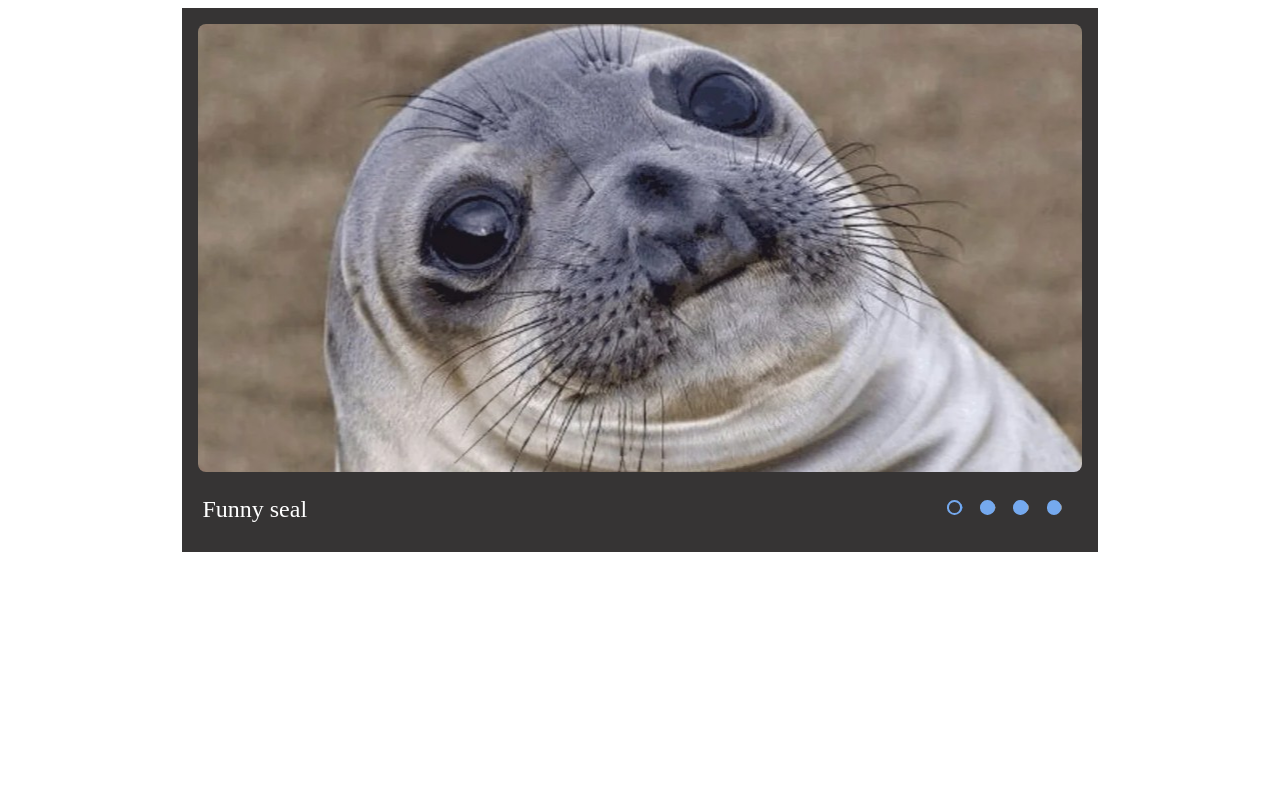
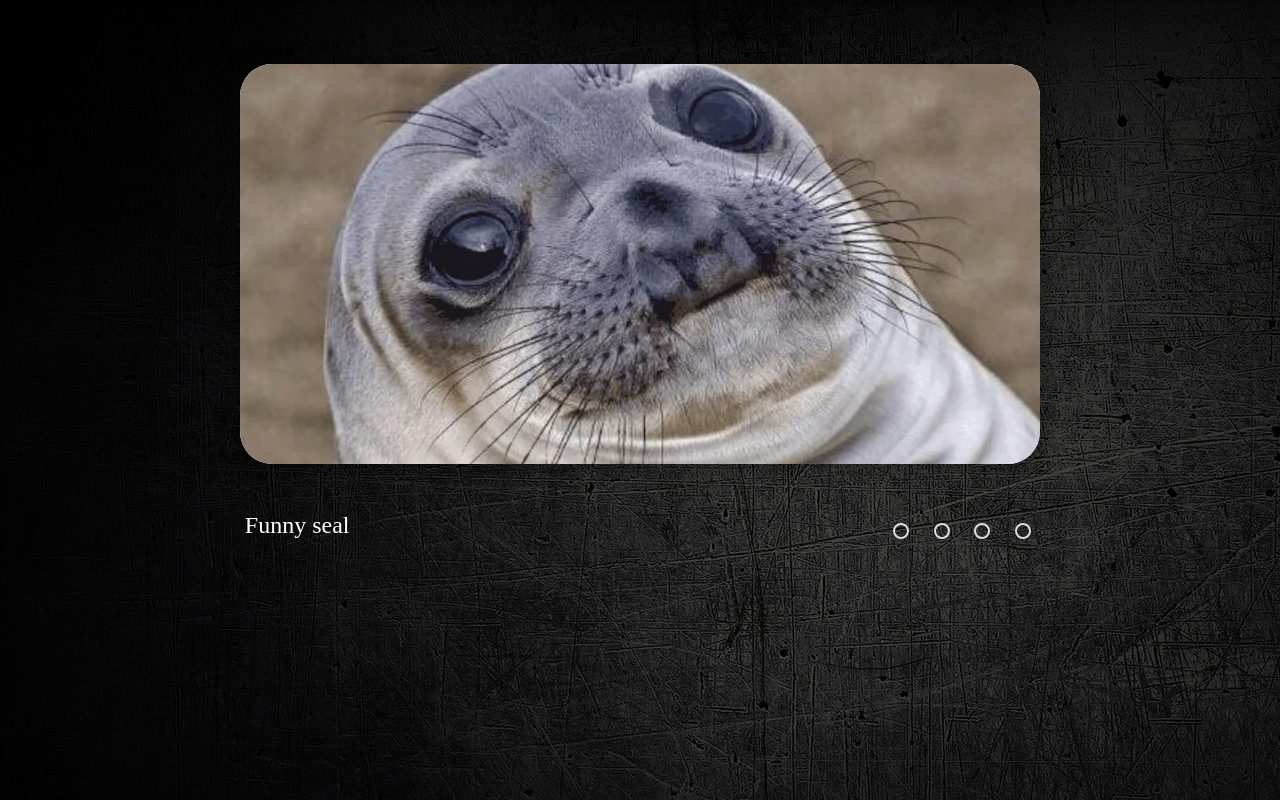
Before and after one commit to TanushaVeraksa/cssMemSlider, a plain HTML site: page cssMemSlider/index.html in a window 1280 px wide. Drawn offline with Linux system fonts and the light colour scheme.

Commit message:
fix: delete script & add animation (May 18, 2022 18:30 PM)

```diff
--- a/cssMemSlider/index.html
+++ b/cssMemSlider/index.html
@@ -8,19 +8,31 @@
     <link rel="stylesheet" href="style.css">
 </head>
 <body>
-    <script src="script.js"></script>
-    <div class="container">
-        <div class="content-seal"></div>
-        <div class="text-content">
-            <p>Funny seal</p>
-            <div class="slider">
-                <div class="label"><input class="custom" type="radio" name="slider" value="1" checked></div>
-                <div class="label"><input class="custom" type="radio" name="slider" value="2"></div>
-                <div class="label"><input class="custom" type="radio" name="slider" value="3"></div>
-                <div class="label"><input class="custom" type="radio" name="slider" value="4"></div>
+    <div class="wrapper">
+        <input type="radio" name="point" id="slide1" checked>
+        <input type="radio" name="point" id="slide2">
+        <input type="radio" name="point" id="slide3">
+        <input type="radio" name="point" id="slide4">
+        <div class="slider">
+            <div class="slides slide1"></div>
+            <div class="slides slide2"></div>
+            <div class="slides slide3"></div>
+            <div class="slides slide4"></div>
+        </div>
+        <div class="footer">
+            <div class="text">
+                <p class="slide-text1">Funny seal</p>
+                <p class="slide-text2">She was very interested in my python but i only know php</p>
+                <p class="slide-text3">First rule of programming: if it's works don't touch it!</p>
+                <p class="slide-text4">Thank you for your attention</p>
+            </div>
+            <div class="controls">
+                <label for="slide1"></label>
+                <label for="slide2"></label>
+                <label for="slide3"></label>
+                <label for="slide4"></label>
             </div>
         </div>
     </div>
-    <script src="script.js"></script>
 </body>
 </html>
--- a/cssMemSlider/script.js
+++ /dev/null
@@ -1,40 +0,0 @@
-window.addEventListener("load", function() {
-    const mems = [
-        {
-            id: 1,
-            classImg: "content-seal",
-            text: "Funny seal"
-        },
-        {
-            id: 2,
-            classImg: "content-programmer",
-            text: "She was very interested in my python but i only know php"
-        },
-        {
-            id: 3,
-            classImg: "content-jobs",
-            text: "First rule of programming: if it's works don't touch it!"
-        },
-        {
-            id: 4,
-            classImg: "content-attention",
-            text: "Thank you for your attention"
-        },
-    ];
-
-    const inputEl = document.querySelectorAll(".custom");
-    const pEl = document.querySelector("p");
-    const content = document.querySelectorAll("div")[1];
-
-    for(let i =0; i<inputEl.length; i++) {
-        inputEl[i].addEventListener('click', (event)=> {
-            if(event.target.value == mems[i].id) {
-                pEl.innerHTML = mems[i].text;
-                if(content.classList.contains(content.classList[0])) {
-                    content.classList.remove(content.classList[0])
-                }
-                content.classList.add(mems[i].classImg)
-            }
-        })
-    }
-})
--- a/cssMemSlider/style.css
+++ b/cssMemSlider/style.css
@@ -1,125 +1,164 @@
-.container {
-    width: 70%;
-    height: 32em;
-    background-color: rgb(54, 52, 52);
-    margin: auto;
-    padding: 1em;
+* {
+	margin: 0;
+	padding: 0;
+	-webkit-box-sizing: border-box;
+	-moz-box-sizing: border-box;
+	-o-box-sizing: border-box;
+	box-sizing: border-box;
 }
 
-.custom::before {
-    content: '';
-    display: inline-block;
-    width: 0.8em;
-    height: 0.8em;
-    border: 0.2em solid rgb(117, 169, 238);
-    border-radius: 50%;
-    flex-shrink: 0;
-    flex-grow: 0;
-    margin-left: -0.2em;
-    margin-top: -0.3em;
-    background-color: rgb(117, 169, 238);
+body {
+	background-image: url(img/iron_texture4.jpg);
 }
 
-    .label {
-    width: 25%;
+.wrapper {
+	height: 25em;
+	margin: 5% auto 0;
+	position: relative;
+	width: 50em;
 }
 
 .slider {
-    display: flex;
-    width: 15%;
+    border-radius: 2em;
+	background-color: #ddd;
+	height: inherit;
+	overflow: hidden;
+	position: relative;
+	width: inherit;
+	-webkit-box-shadow: 0 0 20px rgba(0, 0, 0, .5);
+	-moz-box-shadow: 0 0 20px rgba(0, 0, 0, .5);
+	-o-box-shadow: 0 0 20px rgba(0, 0, 0, .5);
+	box-shadow: 0 0 20px rgba(0, 0, 0, .5);
 }
 
-p {
+.wrapper > input {
+	display: none;
+}
+
+.slides {
+	height: inherit;
+	position: absolute;
+	width: inherit;
+}
+
+.footer {
+    display: flex;
+    justify-content: space-between;
+    align-items: flex-end;
+    align-content: center;
+    align-self: center;
+}
+
+.wrapper label {
+	cursor: pointer;
+	display: inline-block;
+	height: 8px;
+	margin: 25px 12px 0 16px;
+	position: relative;
+	width: 8px;
+	-webkit-border-radius: 50%;
+	-moz-border-radius: 50%;
+	-o-border-radius: 50%;
+	border-radius: 50%;
+}
+
+.wrapper label:after {
+	border: 2px solid #ddd;
+	content: " ";
+	display: block;
+	height: 12px;
+	left: -4px;
+	position: absolute;
+	top: -4px;
+	width: 12px;
+	-webkit-border-radius: 50%;
+	-moz-border-radius: 50%;
+	-o-border-radius: 50%;
+	border-radius: 50%;
+}
+
+.wrapper label {
+	cursor: pointer;
+	display: inline-block;
+	height: 8px;
+	margin: 1.2em 0.8em 0 1rem;
+	position: relative;
+	width: 8px;
+	-webkit-border-radius: 50%;
+	-moz-border-radius: 50%;
+	-o-border-radius: 50%;
+	border-radius: 50%;
+	-webkit-transition: background ease-in-out .5s;
+	-moz-transition: background ease-in-out .5s;
+	-o-transition: background ease-in-out .5s;
+	transition: background ease-in-out .5s;
+}
+
+.text {
+    display: flex;
+}
+
+.text > p {
+    display: none;
     color: white;
     font-size: 1.5em;
     font-weight: lighter;
     padding-left: 0.2em;
+    margin-top: 2em;
 }
 
-.custom:checked::before {
-    background-color: rgb(54, 52, 52);
-    cursor:pointer;
+
+.wrapper label:hover,
+#slide1:checked ~ .controls label:nth-of-type(1),
+#slide2:checked ~ .controls label:nth-of-type(2),
+#slide3:checked ~ .controls label:nth-of-type(3),
+#slide4:checked ~ .controls label:nth-of-type(4) {
+	background: #ddd;
 }
 
-.custom:not(:disabled):not(:checked):hover::before {
-    background-color: white;
-    border-color: white;
-    cursor: pointer;
-  }
-
-.custom {
-    margin: 0;
-    width: 50%;
-    height: 50%;
-    background-color: rgb(54, 52, 52);
+.wrapper label:hover,
+#slide1:checked ~ .footer>.text p:nth-of-type(1),
+#slide2:checked ~ .footer>.text p:nth-of-type(2),
+#slide3:checked ~ .footer>.text p:nth-of-type(3),
+#slide4:checked ~ .footer>.text p:nth-of-type(4) {
+	display: inline-block;
 }
 
-.text-content {
-    display: flex;
-    align-items: center;
-    justify-content: space-between;
+
+.slides {
+	height: inherit;
+	opacity: 0;
+	position: absolute;
+	width: inherit;
+	z-index: 0;
+    border-radius: 2em;
+	-webkit-transform: scale(1.5);
+	-moz-transform: scale(1.5);
+	-o-transform: scale(1.5);
+	transform: scale(1.5);
+	-webkit-transition: transform ease-in-out .5s, opacity ease-in-out .5s;
+	-moz-transition: transform ease-in-out .5s, opacity ease-in-out .5s;
+	-o-transition: transform ease-in-out .5s, opacity ease-in-out .5s;
+	transition: transform ease-in-out .5s, opacity ease-in-out .5s;
 }
 
-.content-programmer {
-    width: 100%;
-    height: 28em;
-    margin: auto;
-    background: url(img/1500x500.jpg) center;
-    border-radius: 0.5em;
+#slide1:checked ~ .slider > .slide1,
+#slide2:checked ~ .slider > .slide2,
+#slide3:checked ~ .slider > .slide3,
+#slide4:checked ~ .slider > .slide4 {
+	opacity: 1;
+	z-index: 1;
+	-webkit-transform: scale(1);
+	-moz-transform: scale(1);
+	-o-transform: scale(1);
+	transform: scale(1);
 }
 
-.content-seal {
-    width: 100%;
-    height: 28em;
-    margin: auto;
-    background: url(img/seal.jpg) center;
-    border-radius: 0.5em;
-}
-
-.content-attention {
-    width: 100%;
-    height: 28em;
-    margin: auto;
-    background: url(img/7mzrlz.jpg.opdownload) top;
-    border-radius: 0.5em;
-}
-
-.content-jobs{
-    width: 100%;
-    height: 28em;
-    margin: auto;
-    background: url(img/b8li0bp1xDiqUbcO.jpg) top;
-    border-radius: 0.5em;
-}
+.slide1 { background: url(img/seal.jpg) center; }
+.slide2 { background: url(img/1500x500.jpg) center; }
+.slide3 { background: url(img/b8li0bp1xDiqUbcO.jpg) center bottom; }
+.slide4 { background: url(img/7mzrlz.jpg.opdownload) center top; }
 
 @media (min-width: 320px) and (max-width: 567px) {
-    .container {
-        height: 28em;
-        display: flex;
-        flex-direction: column;
 
-    }
-    .content-seal {
-        height: 18em;
-    }
-    .content-programmer {
-        height: 18em;
-        background: url(img/1500x500.jpg) center;
-    }
-    .content-attention {
-        height: 18em;
-    }
-    .text-content {
-        flex-direction: column-reverse;
-    }
-    .content-jobs{
-        height: 18em;
-        background: url(img/b8li0bp1xDiqUbcO.jpg) bottom;
-    }
-    .slider {
-        width: 40%;
-    }
-    p {
-        font-size: 1em;
-    }
 }
```
Also changed, not shown: cssMemSlider/img/bacground.jpg (added), cssMemSlider/img/iron_texture4.jpg (added).
